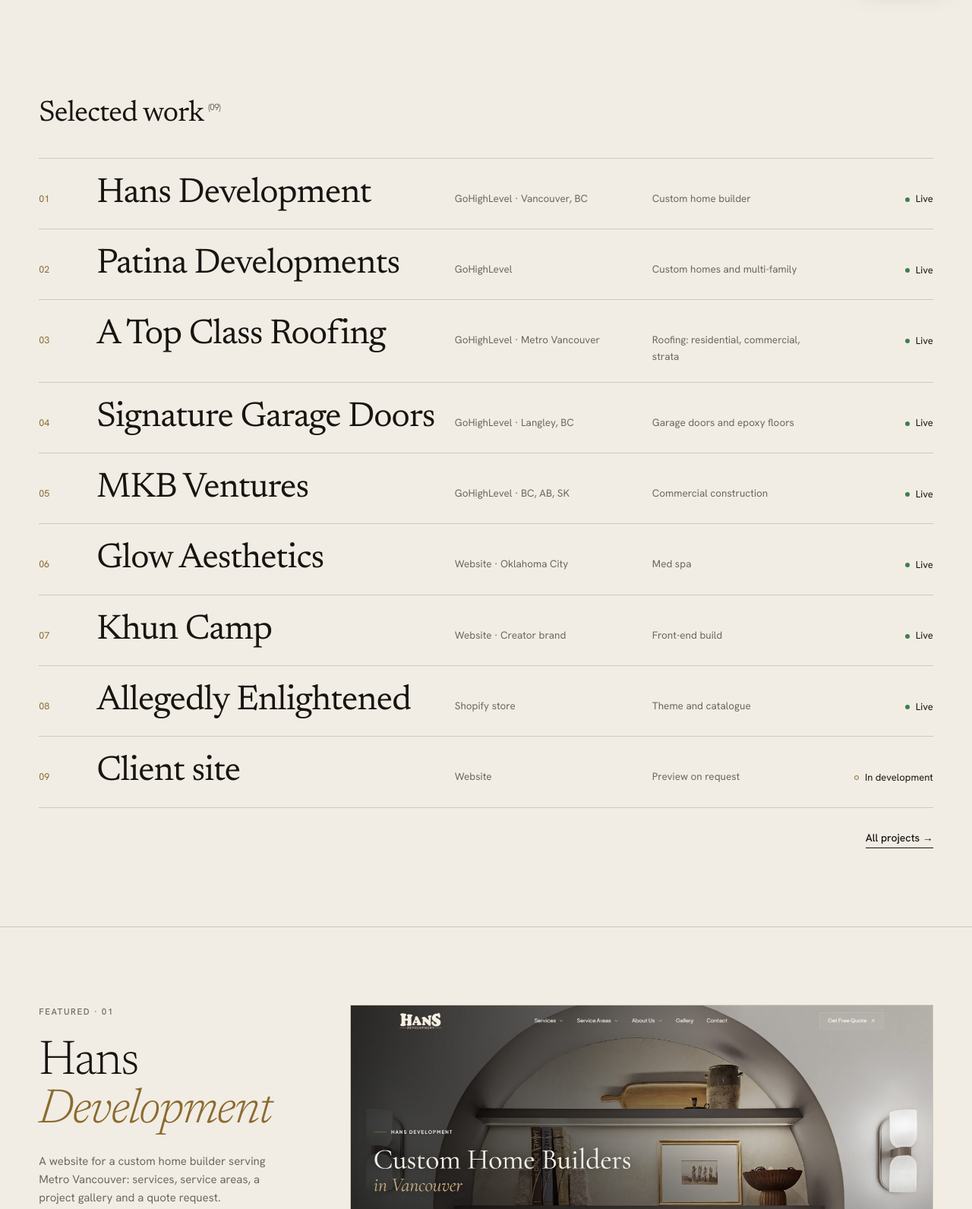
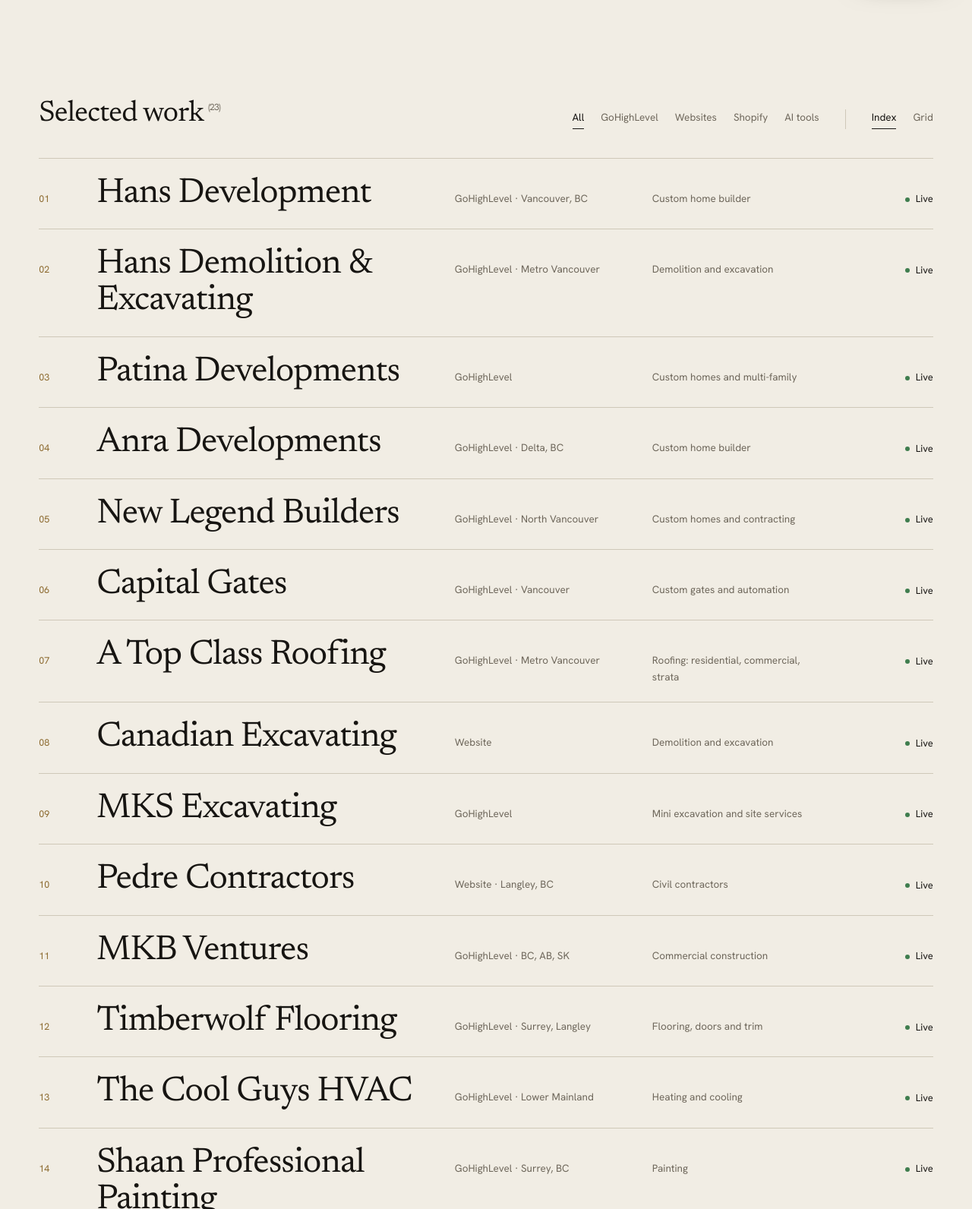
Before and after one commit to HelterX/jericdev-portfolio, a plain HTML site: page index.html in a window 1280 px wide. Shown: the part 800-2392 px from the top of the page at 76% size. Drawn offline with Linux system fonts and the light colour scheme.

Commit message:
Show all 23 projects on the home page with filters and grid view
Co-Authored-By: Claude Sonnet 5.5 <noreply@anthropic.com>

```diff
--- a/index.html
+++ b/index.html
@@ -38,20 +38,40 @@
   </div>
 </div></section>
 
-<section class="work" id="work"><div class="wrap">
-  <div class="work-head"><h2>Selected work<sup class="num">(09)</sup></h2></div>
+<section class="work" id="work" data-view="index"><div class="wrap">
+  <div class="work-head">
+    <h2>Selected work<sup class="num">(23)</sup></h2>
+    <div class="work-tools">
+      <div class="tabs" data-filter role="group" aria-label="Filter"><button class="on" data-f="all">All</button><button data-f="ghl">GoHighLevel</button><button data-f="web">Websites</button><button data-f="shop">Shopify</button><button data-f="ai">AI tools</button></div>
+      <div class="tabs views" role="group" aria-label="View"><button class="on" data-v="index">Index</button><button data-v="grid">Grid</button></div>
+    </div>
+  </div>
   <div class="index" id="index">
     <a class="row" data-t="ghl" data-img="images/screens/hansdevelopment-1.jpg" href="work-hans-development.html"><span class="i num">01</span><span class="t">Hans Development</span><span class="m">GoHighLevel · Vancouver, BC</span><span class="m">Custom home builder</span><span class="s"><i></i><span>Live</span></span></a>
-    <a class="row" data-t="ghl" data-img="images/screens/patinadevelopments-1.jpg" href="work-patina-developments.html"><span class="i num">02</span><span class="t">Patina Developments</span><span class="m">GoHighLevel</span><span class="m">Custom homes and multi-family</span><span class="s"><i></i><span>Live</span></span></a>
-    <a class="row" data-t="ghl" data-img="images/screens/atopclassroofing-1.jpg" href="work-a-top-class-roofing.html"><span class="i num">03</span><span class="t">A Top Class Roofing</span><span class="m">GoHighLevel · Metro Vancouver</span><span class="m">Roofing: residential, commercial, strata</span><span class="s"><i></i><span>Live</span></span></a>
-    <a class="row" data-t="ghl" data-img="images/screens/signaturegarage-1.jpg" href="work-signature-garage-doors.html"><span class="i num">04</span><span class="t">Signature Garage Doors</span><span class="m">GoHighLevel · Langley, BC</span><span class="m">Garage doors and epoxy floors</span><span class="s"><i></i><span>Live</span></span></a>
-    <a class="row" data-t="ghl" data-img="images/screens/mkbventures-1.jpg" href="work-mkb-ventures.html"><span class="i num">05</span><span class="t">MKB Ventures</span><span class="m">GoHighLevel · BC, AB, SK</span><span class="m">Commercial construction</span><span class="s"><i></i><span>Live</span></span></a>
-    <a class="row" data-t="web" data-img="images/screens/glow-aesthetics-1.jpg" href="work-glow-aesthetics.html"><span class="i num">06</span><span class="t">Glow Aesthetics</span><span class="m">Website · Oklahoma City</span><span class="m">Med spa</span><span class="s"><i></i><span>Live</span></span></a>
-    <a class="row" data-t="web" data-img="images/screens/khun-camp-1.jpg" href="work-khun-camp.html"><span class="i num">07</span><span class="t">Khun Camp</span><span class="m">Website · Creator brand</span><span class="m">Front-end build</span><span class="s"><i></i><span>Live</span></span></a>
-    <a class="row" data-t="shop" data-img="images/ae.png" href="https://allegedly-enlightened.com/" target="_blank" rel="noopener"><span class="i num">08</span><span class="t">Allegedly Enlightened</span><span class="m">Shopify store</span><span class="m">Theme and catalogue</span><span class="s"><i></i><span>Live</span></span></a>
-    <a class="row" data-t="web" data-img="" href="contact.html"><span class="i num">09</span><span class="t">Client site</span><span class="m">Website</span><span class="m">Preview on request</span><span class="s dev"><i></i><span>In development</span></span></a>
+    <a class="row" data-t="ghl" data-img="images/screens/hansdemo-1.jpg" href="work-hans-demolition-and-excavating.html"><span class="i num">02</span><span class="t">Hans Demolition &amp; Excavating</span><span class="m">GoHighLevel · Metro Vancouver</span><span class="m">Demolition and excavation</span><span class="s"><i></i><span>Live</span></span></a>
+    <a class="row" data-t="ghl" data-img="images/screens/patinadevelopments-1.jpg" href="work-patina-developments.html"><span class="i num">03</span><span class="t">Patina Developments</span><span class="m">GoHighLevel</span><span class="m">Custom homes and multi-family</span><span class="s"><i></i><span>Live</span></span></a>
+    <a class="row" data-t="ghl" data-img="images/screens/anradevelopments-1.jpg" href="work-anra-developments.html"><span class="i num">04</span><span class="t">Anra Developments</span><span class="m">GoHighLevel · Delta, BC</span><span class="m">Custom home builder</span><span class="s"><i></i><span>Live</span></span></a>
+    <a class="row" data-t="ghl" data-img="images/screens/newlegendbuilders-1.jpg" href="work-new-legend-builders.html"><span class="i num">05</span><span class="t">New Legend Builders</span><span class="m">GoHighLevel · North Vancouver</span><span class="m">Custom homes and contracting</span><span class="s"><i></i><span>Live</span></span></a>
+    <a class="row" data-t="ghl" data-img="images/screens/capitalgates-1.jpg" href="work-capital-gates.html"><span class="i num">06</span><span class="t">Capital Gates</span><span class="m">GoHighLevel · Vancouver</span><span class="m">Custom gates and automation</span><span class="s"><i></i><span>Live</span></span></a>
+    <a class="row" data-t="ghl" data-img="images/screens/atopclassroofing-1.jpg" href="work-a-top-class-roofing.html"><span class="i num">07</span><span class="t">A Top Class Roofing</span><span class="m">GoHighLevel · Metro Vancouver</span><span class="m">Roofing: residential, commercial, strata</span><span class="s"><i></i><span>Live</span></span></a>
+    <a class="row" data-t="web" data-img="images/screens/canadiandemo-1.jpg" href="work-canadian-excavating.html"><span class="i num">08</span><span class="t">Canadian Excavating</span><span class="m">Website</span><span class="m">Demolition and excavation</span><span class="s"><i></i><span>Live</span></span></a>
+    <a class="row" data-t="ghl" data-img="images/screens/mks-excavating-1.jpg" href="work-mks-excavating.html"><span class="i num">09</span><span class="t">MKS Excavating</span><span class="m">GoHighLevel</span><span class="m">Mini excavation and site services</span><span class="s"><i></i><span>Live</span></span></a>
+    <a class="row" data-t="web" data-img="images/screens/pedrecontractors-1.jpg" href="work-pedre-contractors.html"><span class="i num">10</span><span class="t">Pedre Contractors</span><span class="m">Website · Langley, BC</span><span class="m">Civil contractors</span><span class="s"><i></i><span>Live</span></span></a>
+    <a class="row" data-t="ghl" data-img="images/screens/mkbventures-1.jpg" href="work-mkb-ventures.html"><span class="i num">11</span><span class="t">MKB Ventures</span><span class="m">GoHighLevel · BC, AB, SK</span><span class="m">Commercial construction</span><span class="s"><i></i><span>Live</span></span></a>
+    <a class="row" data-t="ghl" data-img="images/screens/timberwolfflooring-1.jpg" href="work-timberwolf-flooring.html"><span class="i num">12</span><span class="t">Timberwolf Flooring</span><span class="m">GoHighLevel · Surrey, Langley</span><span class="m">Flooring, doors and trim</span><span class="s"><i></i><span>Live</span></span></a>
+    <a class="row" data-t="ghl" data-img="images/the-cool-guys-hvac-heating-cooling-vancouver.webp" href="projects.html"><span class="i num">13</span><span class="t">The Cool Guys HVAC</span><span class="m">GoHighLevel · Lower Mainland</span><span class="m">Heating and cooling</span><span class="s"><i></i><span>Live</span></span></a>
+    <a class="row" data-t="ghl" data-img="images/screens/shaanpainting-1.jpg" href="work-shaan-professional-painting.html"><span class="i num">14</span><span class="t">Shaan Professional Painting</span><span class="m">GoHighLevel · Surrey, BC</span><span class="m">Painting</span><span class="s"><i></i><span>Live</span></span></a>
+    <a class="row" data-t="web" data-img="images/screens/onestopkitchen-1.jpg" href="work-one-stop-kitchen-idea.html"><span class="i num">15</span><span class="t">One Stop Kitchen Idea</span><span class="m">Website · Surrey, BC</span><span class="m">Custom kitchen cabinets</span><span class="s"><i></i><span>Live</span></span></a>
+    <a class="row" data-t="ghl" data-img="images/screens/signaturegarage-1.jpg" href="work-signature-garage-doors.html"><span class="i num">16</span><span class="t">Signature Garage Doors</span><span class="m">GoHighLevel · Langley, BC</span><span class="m">Garage doors and epoxy floors</span><span class="s"><i></i><span>Live</span></span></a>
+    <a class="row" data-t="web" data-img="images/screens/glow-aesthetics-1.jpg" href="work-glow-aesthetics.html"><span class="i num">17</span><span class="t">Glow Aesthetics</span><span class="m">Website · Oklahoma City</span><span class="m">Med spa</span><span class="s"><i></i><span>Live</span></span></a>
+    <a class="row" data-t="web" data-img="images/screens/khun-camp-1.jpg" href="work-khun-camp.html"><span class="i num">18</span><span class="t">Khun Camp</span><span class="m">Website · Creator brand</span><span class="m">Front-end build</span><span class="s"><i></i><span>Live</span></span></a>
+    <a class="row" data-t="shop" data-img="images/ae.png" href="https://allegedly-enlightened.com/" target="_blank" rel="noopener"><span class="i num">19</span><span class="t">Allegedly Enlightened</span><span class="m">Shopify store</span><span class="m">Theme and catalogue</span><span class="s"><i></i><span>Live</span></span></a>
+    <a class="row" data-t="web" data-img="images/porchik.png" href="https://github.com/HelterX/Online-Ordering-System" target="_blank" rel="noopener"><span class="i num">20</span><span class="t">PorChick Ordering System</span><span class="m">Front-end concept</span><span class="m">Online ordering UI</span><span class="s"><i></i><span>Live</span></span></a>
+    <a class="row" data-t="ai" data-img="images/screens/resume-screener-1.jpg" href="https://helterx.github.io/resume-screener" target="_blank" rel="noopener"><span class="i num">21</span><span class="t">Resume Screener</span><span class="m">AI tool</span><span class="m">Scoring and keyword tips</span><span class="s"><i></i><span>Live</span></span></a>
+    <a class="row" data-t="ai" data-img="images/screens/jericbot-1.jpg" href="https://helterx.github.io/JericBot" target="_blank" rel="noopener"><span class="i num">22</span><span class="t">JericBot</span><span class="m">AI chatbot</span><span class="m">Answers questions about my work</span><span class="s"><i></i><span>Live</span></span></a>
+    <a class="row" data-t="web" data-img="" href="contact.html"><span class="i num">23</span><span class="t">Client site</span><span class="m">Website</span><span class="m">Preview on request</span><span class="s dev"><i></i><span>In development</span></span></a>
   </div>
-  <div class="work-foot"><a class="link" href="projects.html">All projects →</a></div>
+  <div class="cards" id="cards"></div>
 </div></section>
 
 <section class="feature" id="feature"><div class="wrap"><div class="grid">
```
